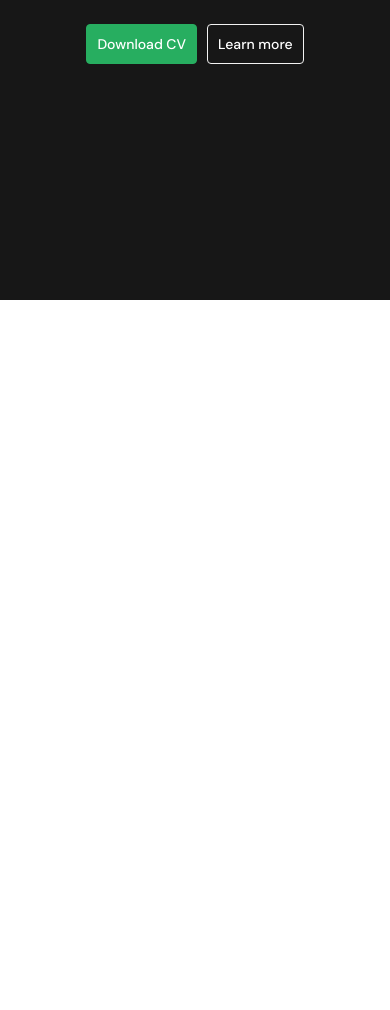
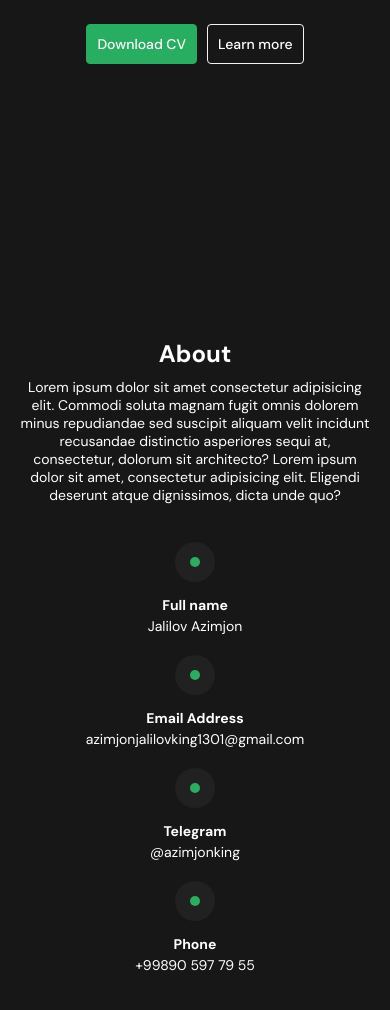
Before and after one commit to azimjonking/portfolio-1, a plain HTML site: page index.html in a window 390 px wide. Shown: the part 544-1554 px from the top of the page. Before the commit the page ends 844 px from the top, so only its background shows below. Drawn offline with Linux system fonts and the light colour scheme; files whose address does not match are found by name.

Commit message:
about section media

```diff
--- a/style.css
+++ b/style.css
@@ -175,6 +175,7 @@ nav ul li a:active {
   width: 100%;
   padding: 60px 130px;
 }
+
 .about-header {
   width: 100%;
   display: flex;
@@ -198,6 +199,7 @@ nav ul li a:active {
   display: flex;
   align-items: center;
   justify-content: center;
+  flex-wrap: wrap;
   gap: 100px;
 }
 
@@ -230,11 +232,13 @@ nav ul li a:active {
   margin-top: 18px;
   font-size: 18px;
   font-weight: 700;
+  text-align: center;
 }
 
 .about-detail > p:nth-child(3) {
   margin-top: 3px;
   font-weight: normal;
+  text-align: center;
 }
 
 .about-detail > a {
@@ -243,6 +247,7 @@ nav ul li a:active {
   color: #ffffff;
   font-size: 18px;
   font-weight: normal;
+  text-align: center;
 }
 
 /* about end */
@@ -472,7 +477,6 @@ footer p a {
 
 /* media queries start */
 header,
-.about,
 .service,
 .skills,
 .contact,
@@ -487,6 +491,22 @@ footer {
     gap: 50px;
   }
   /* hero section start */
+
+  /* about section start */
+  .about {
+    padding: 60px;
+  }
+
+  .about-header p {
+    width: 100%;
+  }
+
+  .about-container {
+    display: grid;
+    grid-template-columns: repeat(2, 1fr);
+    gap: 50px;
+  }
+  /* about section end */
 }
 
 @media screen and (max-width: 768px) {
@@ -519,10 +539,68 @@ footer {
   .hero-info p {
     font-size: 16px;
   }
-  /* hero section start */
+  /* hero section end */
+
+  /* about section start */
+  .about {
+    padding: 60px 20px;
+  }
+
+  .about-header {
+    gap: 20px;
+  }
+  .about-header h1 {
+    font-size: 36px;
+  }
+  .about-header p {
+    font-size: 16px;
+  }
+  .about-container {
+    gap: 30px;
+  }
+  /* about section end */
+}
+
+@media screen and (max-width: 576px) {
+  /* about section start */
+  .about-header {
+    gap: 10px;
+  }
+  .about-header h1 {
+    font-size: 28px;
+  }
+  .about-header p {
+    font-size: 14px;
+  }
+  .about-container {
+    gap: 20px;
+  }
+  .about-detail {
+    width: 100%;
+  }
+  .about-detail .about-box {
+    width: 40px;
+    height: 40px;
+  }
+
+  .about-detail .about-box span {
+    width: 10px;
+    height: 10px;
+  }
+
+  .about-detail > p {
+    margin-top: 14px;
+    font-size: 14px;
+  }
+
+  .about-detail > a {
+    font-size: 14px;
+  }
+  /* about section end */
 }
 
 @media screen and (max-width: 420px) {
+  /* hero section start */
   .hero {
     padding: 0 20px;
     gap: 10px;
@@ -536,11 +614,41 @@ footer {
   .hero-info .hero-btns button {
     padding: 10px;
   }
+  /* hero section end */
+  /* about section start */
+  .about {
+    padding: 40px 20px;
+  }
+  .about-header h1 {
+    font-size: 24px;
+    line-height: 28px;
+  }
+  .about-header p {
+    font-size: 14px;
+  }
+
+  .about-container {
+    grid-template-columns: 1fr;
+  }
+  /* about section end */
 }
 
 @media screen and (max-width: 320px) {
   .hero {
     padding: 0 10px;
   }
+
+  .about {
+    padding: 40px 10px;
+  }
+
+  .about-header h1 {
+    font-size: 22px;
+    line-height: 24px;
+  }
+
+  .about-header p {
+    font-size: 12px;
+  }
 }
 /* media queries end */
```
